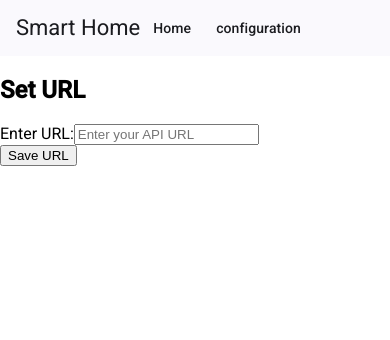
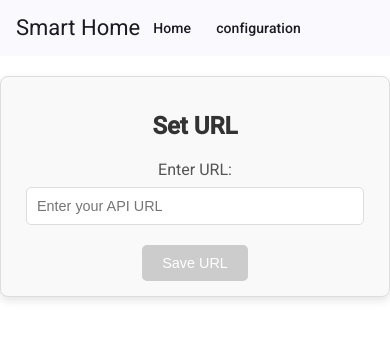
Before and after one commit to EliamToye/angular-httpclient, an Angular app: page /configuration in a window 390 px wide. Shown: the top 340 px of the page. Built offline with nearby package versions, Linux system fonts and the light colour scheme.

Commit message:
update configuration html en css voor beide html's

```diff
--- a/src/app/configuration/configuration.component.html
+++ b/src/app/configuration/configuration.component.html
@@ -1,8 +1,18 @@
 <div class="configuration-container">
-    <h2>Set URL</h2>
-    <div>
-      <label for="url">Enter URL:</label>
-      <input id="url" [(ngModel)]="url" placeholder="Enter your API URL">
-    </div>
-    <button mat-button (click)="saveUrl()">Save URL</button>
+  <h2>Set URL</h2>
+  <div>
+    <label for="url">Enter URL:</label>
+    <input
+      id="url"
+      [(ngModel)]="url"
+      placeholder="Enter your API URL"
+      aria-label="API URL"
+    />
   </div>
+  <button
+    mat-button
+    (click)="saveUrl()"
+    [disabled]="!url || url.trim() === ''">
+    Save URL
+  </button>
+</div>
--- a/src/app/configuration/configuration.component.scss
+++ b/src/app/configuration/configuration.component.scss
@@ -0,0 +1,81 @@
+/* Container styling */
+.configuration-container {
+    max-width: 600px;
+    margin: 20px auto;
+    padding: 20px;
+    border: 1px solid #ddd;
+    border-radius: 8px;
+    background-color: #f9f9f9;
+    box-shadow: 0 4px 8px rgba(0, 0, 0, 0.1);
+    text-align: center;
+  }
+
+  /* Heading styling */
+  .configuration-container h2 {
+    font-size: 1.5em;
+    margin-bottom: 20px;
+    color: #333;
+  }
+
+  /* Input field styling */
+  .configuration-container label {
+    display: block;
+    font-size: 1em;
+    margin-bottom: 8px;
+    color: #555;
+  }
+
+  .configuration-container input {
+    width: calc(100% - 20px);
+    padding: 10px;
+    border: 1px solid #ddd;
+    border-radius: 5px;
+    font-size: 1em;
+    box-sizing: border-box;
+    margin-bottom: 20px;
+  }
+
+  .configuration-container input:focus {
+    border-color: #007BFF;
+    outline: none;
+    box-shadow: 0 0 4px rgba(0, 123, 255, 0.5);
+  }
+
+  /* Button styling */
+  .configuration-container button {
+    background-color: #007BFF;
+    color: white;
+    border: none;
+    padding: 10px 20px;
+    border-radius: 5px;
+    font-size: 1em;
+    cursor: pointer;
+  }
+
+  .configuration-container button:hover {
+    background-color: #0056b3;
+  }
+
+  .configuration-container button:active {
+    background-color: #004494;
+  }
+
+  .configuration-container button:disabled {
+    background-color: #ccc;
+    cursor: not-allowed;
+  }
+
+  /* Responsive design */
+  @media (max-width: 768px) {
+    .configuration-container {
+      padding: 15px;
+    }
+
+    .configuration-container input {
+      font-size: 0.9em;
+    }
+
+    .configuration-container button {
+      font-size: 0.9em;
+    }
+  }
--- a/src/app/fetch/fetch.component.scss
+++ b/src/app/fetch/fetch.component.scss
@@ -0,0 +1,117 @@
+/* General table styling */
+table {
+    width: 100%;
+    border-collapse: collapse;
+    margin: 20px 0;
+    font-size: 16px;
+    text-align: left;
+  }
+
+  thead {
+    background-color: #f4f4f4;
+  }
+
+  th, td {
+    padding: 12px;
+    border: 1px solid #ddd;
+  }
+
+  th {
+    font-weight: bold;
+  }
+
+  /* Row styling */
+  tbody tr:nth-child(even) {
+    background-color: #f9f9f9;
+  }
+
+  tbody tr:hover {
+    background-color: #f1f1f1;
+  }
+
+  /* Status and color cells */
+  td:first-child {
+    font-weight: bold;
+    color: #555;
+  }
+
+  td:nth-child(2) {
+    text-align: center;
+    color: white;
+    font-weight: bold;
+  }
+
+  /* Slider styling */
+  input[type="range"] {
+    width: 100%;
+    margin: 5px 0;
+    -webkit-appearance: none; /* Remove default appearance */
+  }
+
+  input[type="range"]::-webkit-slider-thumb {
+    -webkit-appearance: none; /* Remove default appearance */
+    width: 15px;
+    height: 15px;
+    background-color: #007BFF;
+    border-radius: 50%;
+    cursor: pointer;
+  }
+
+  input[type="range"]:disabled {
+    opacity: 0.5;
+    cursor: not-allowed;
+  }
+
+  /* Color picker styling */
+  input[type="color"] {
+    cursor: pointer;
+    border: none;
+    width: 40px;
+    height: 40px;
+    padding: 0;
+  }
+
+  input[type="color"]:disabled {
+    opacity: 0.5;
+    cursor: not-allowed;
+  }
+
+  /* Button styling */
+  button {
+    background-color: #007BFF;
+    color: white;
+    border: none;
+    padding: 8px 16px;
+    border-radius: 5px;
+    cursor: pointer;
+    font-size: 14px;
+  }
+
+  button:hover {
+    background-color: #0056b3;
+  }
+
+  button:disabled {
+    background-color: #ccc;
+    cursor: not-allowed;
+  }
+
+  /* Responsive design */
+  @media (max-width: 768px) {
+    table {
+      font-size: 14px;
+    }
+
+    td, th {
+      padding: 8px;
+    }
+
+    input[type="range"] {
+      width: 80%;
+    }
+
+    button {
+      padding: 6px 12px;
+      font-size: 12px;
+    }
+  }
```
